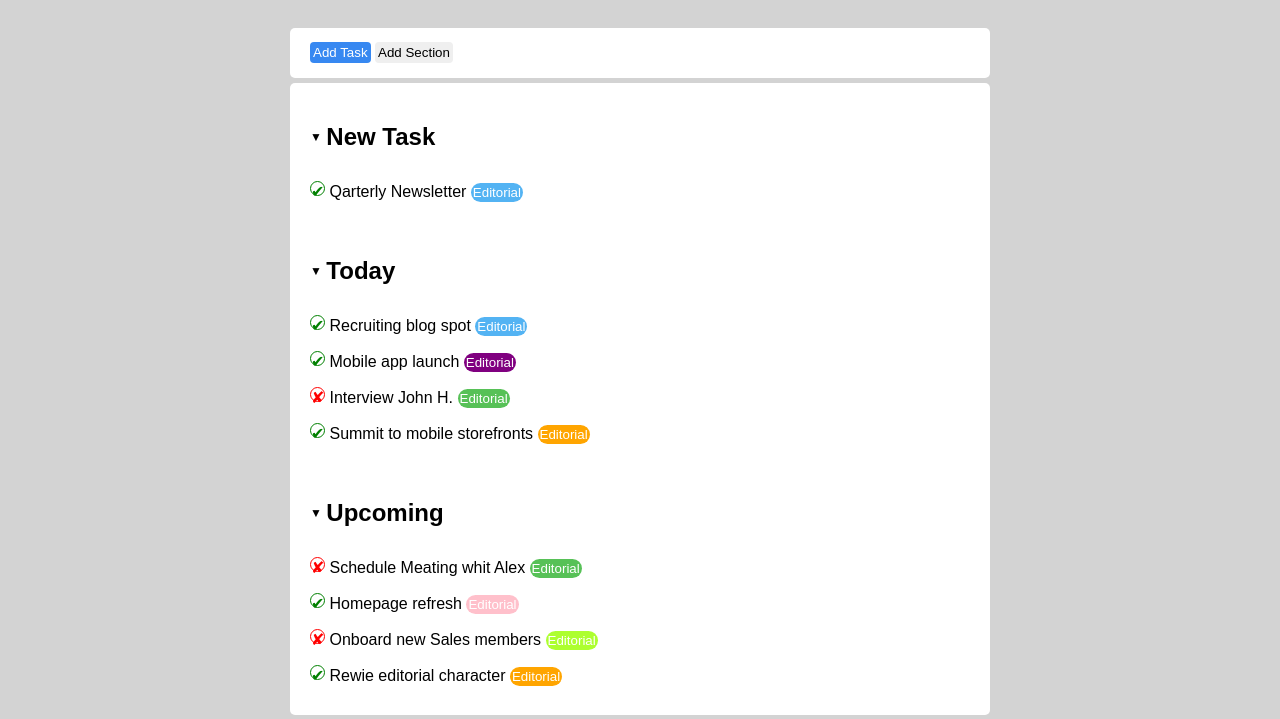
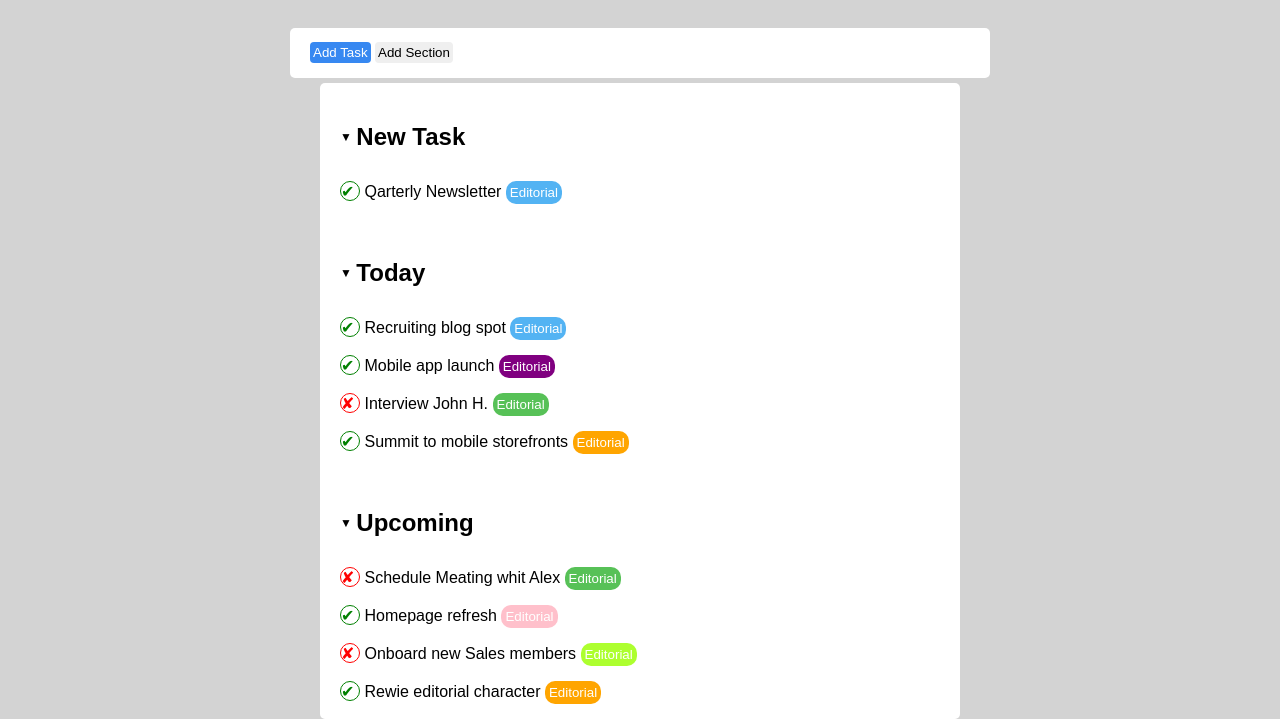
Before and after one commit to Sebastian-ivaniczki/html-css-toboolist, a plain HTML site: page index.html in a window 1280 px wide. Shown: the part 82-801 px from the top of the page. Drawn offline with Linux system fonts and the light colour scheme.

Commit message:
fixed details

```diff
--- a/css/style.css
+++ b/css/style.css
@@ -56,7 +56,7 @@ body{
 .tiket{
     display: inline-block;
     margin: 1px solid white;
-    padding: 2px;
+    padding: 4px;
    font-size: smaller;
    color: #fff;
    border-radius: 10px;
@@ -127,7 +127,7 @@ body{
 
       background-color: #fff;
       margin: 0 auto;
-      height: 632px;
+      width: 50%;
       margin-top: 5px;
       border-radius: 5px;
   }
@@ -153,19 +153,19 @@ body{
   .not-done{
     display: inline-block;
     border: 1px solid red;
-    height: 15px;
-    width: 15px;
+    height: 20px;
+    width: 20px;
     border-radius: 50%;
     color: red;
-
+   padding-bottom: 4px;
   }
 
 
   .done{
     display: inline-block;
     border: 1px solid green;
-    height: 15px;
-    width: 15px;
+    height: 20px;
+    width: 20px;
     border-radius: 50%;
     color: green;
 
```
